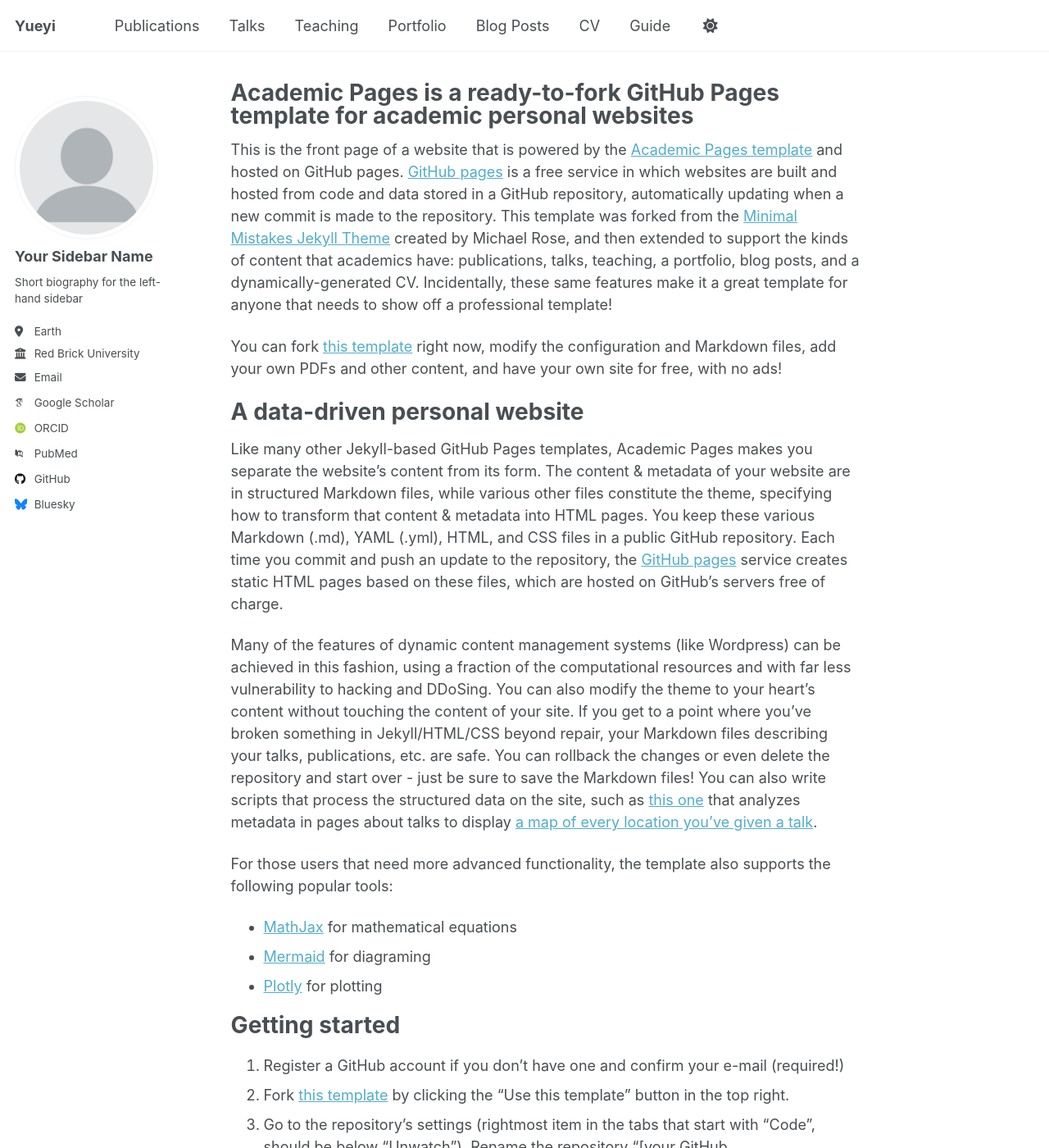
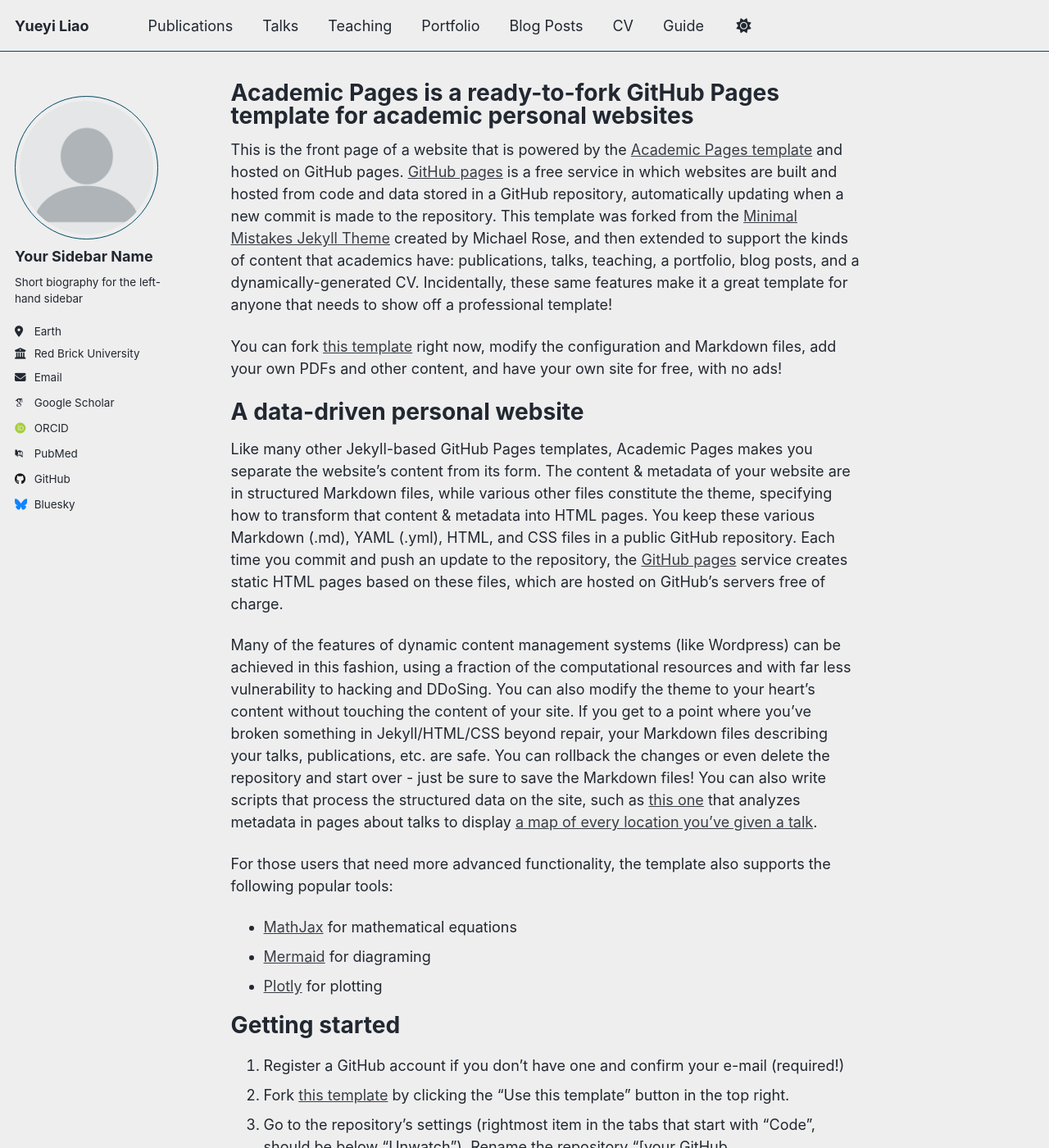
Before and after one commit to yueyiliao/yueyi_liao_portfolio.github.io, a Jekyll site: the page built from _pages/about.md, in a window 1280 px wide and 1400 px high. Shown: the whole window at 82% size. Built offline with Jekyll 4.4.1, drawn with Linux system fonts in a browser that asks for light colours; some web fonts are replaced; a script that is not in the unit is left out.

Commit message:
Update _config.yml

```diff
--- a/_config.yml
+++ b/_config.yml
@@ -8,8 +8,8 @@
 
 # Basic Site Settings
 locale                   : "en-US"
-site_theme               : "default" # Currently available options are "default", "air"
-title                    : "Yueyi"
+site_theme               : "air" # Currently available options are "default", "air"
+title                    : "Yueyi Liao"
 title_separator          : "-"
 name                     : &name "Your Name"
 description              : &description "Your Name's academic portfolio"   # Update this with a general description of your site, this is the default if not overridden by a page
```
